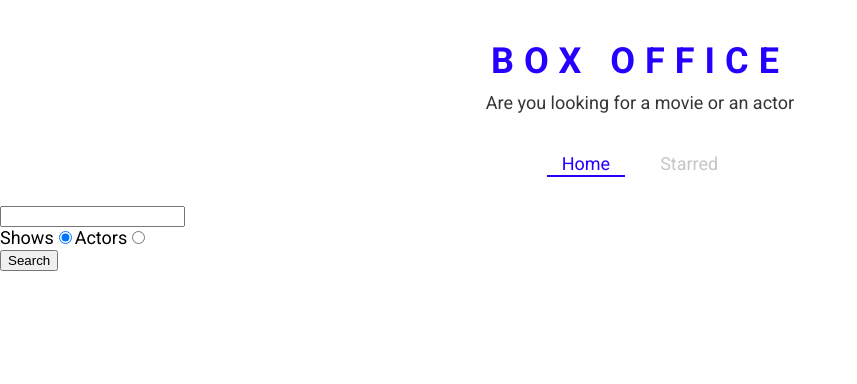
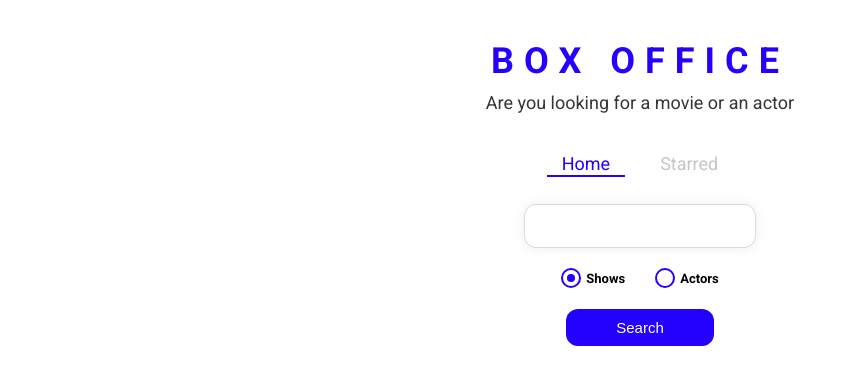
Before and after one commit to bhagwat7540/box-office, a React (Create React App) app: page / in a window 1280 px wide. Shown: the top 384 px of the page, without its empty margins (0-857 px from the left). Built offline with nearby package versions, Linux system fonts and the light colour scheme.

Commit message:
styled entire app

```diff
--- /dev/null
+++ b/src/Components/CustomRadio.js
@@ -0,0 +1,66 @@
+import React from 'react';
+import styled from 'styled-components';
+
+const RadioWrapper = styled.label`
+  display: block;
+  position: relative;
+  padding-left: 25px;
+  cursor: pointer;
+  font-size: 13px;
+  user-select: none;
+  font-weight: 700;
+  line-height: 1.65;
+
+  input {
+    position: absolute;
+    opacity: 0;
+    cursor: pointer;
+  }
+
+  span {
+    position: absolute;
+    top: 0;
+    left: 0;
+    height: 16px;
+    width: 16px;
+    background-color: #fff;
+    border: 2px solid ${({ theme }) => theme.mainColors.blue};
+    border-radius: 50%;
+  }
+
+  input:checked ~ span {
+    background-color: #fff;
+    border: 2px solid ${({ theme }) => theme.mainColors.blue};
+  }
+
+  span:after {
+    content: '';
+    position: absolute;
+    display: none;
+  }
+
+  input:checked ~ span:after {
+    display: block;
+  }
+
+  span:after {
+    top: 4px;
+    left: 4px;
+    width: 8px;
+    height: 8px;
+    border-radius: 50%;
+    background: ${({ theme }) => theme.mainColors.blue};
+  }
+`;
+
+const CustomRadio = ({ label, ...restProps }) => {
+  return (
+    <RadioWrapper htmlFor={restProps.id}>
+      {label}
+      <input {...restProps} type="radio" />
+      <span />
+    </RadioWrapper>
+  );
+};
+
+export default CustomRadio;
--- a/src/pages/Home.js
+++ b/src/pages/Home.js
@@ -1,10 +1,16 @@
 /* eslint-disable */
 import React, { useState } from 'react';
 import ActorGrid from '../Components/actor/ActorGrid';
+import CustomRadio from '../Components/CustomRadio';
 import MainPageLayout from '../Components/MainPageLayout';
 import ShowGrid from '../Components/show/ShowGrid';
 import { apiGet } from '../misc/config';
 import { useLastQuery } from '../misc/custom-hooks';
+import {
+  RadioInputsWrapper,
+  SearchButtonWrapper,
+  SearchInput,
+} from './Home.styled';
 
 const Home = () => {
   const [input, setInput] = useLastQuery();
@@ -51,40 +57,40 @@
 
   return (
     <MainPageLayout>
-      <input
+      <SearchInput
         type="text"
         onChange={onInputChange}
         onKeyDown={onKeyDown}
         value={input}
       />
 
-      <div>
-        <label htmlFor="shows-search">
-          Shows
-          <input
-            type="radio"
+      <RadioInputsWrapper>
+        <div>
+          <CustomRadio
+            label="Shows"
             id="shows-search"
             value="shows"
             checked={isSearchOption}
             onChange={onRadioChange}
           />
-        </label>
+        </div>
 
-        <label htmlFor="actors-search">
-          Actors
-          <input
-            type="radio"
+        <div>
+          <CustomRadio
+            label="Actors"
             id="actors-search"
             value="people"
             checked={!isSearchOption}
             onChange={onRadioChange}
           />
-        </label>
-      </div>
+        </div>
+      </RadioInputsWrapper>
 
-      <button type="button" onClick={onSearch}>
-        Search
-      </button>
+      <SearchButtonWrapper>
+        <button type="button" onClick={onSearch}>
+          Search
+        </button>
+      </SearchButtonWrapper>
       {renderResults()}
     </MainPageLayout>
   );
--- /dev/null
+++ b/src/pages/Home.styled.js
@@ -0,0 +1,49 @@
+import styled from 'styled-components';
+
+export const SearchInput = styled.input`
+  display: block;
+  font-family: 'Roboto', sans-serif;
+  width: 200px;
+  margin: auto;
+  outline: none;
+  padding: 13px 15px;
+  border: 1px solid #dbdbdb;
+  box-shadow: 0px 0px 10px 0px rgba(219, 219, 219, 0.5);
+  font-size: 14px;
+  border-radius: 12px;
+  color: #8d8d8d;
+
+  &::placeholder {
+    font-weight: 300;
+    color: #8d8d8d;
+  }
+`;
+
+export const RadioInputsWrapper = styled.div`
+  display: flex;
+  justify-content: center;
+  margin: 20px 0;
+
+  div {
+    margin: 0 15px;
+  }
+`;
+
+export const SearchButtonWrapper = styled.div`
+  text-align: center;
+  margin-bottom: 35px;
+
+  button {
+    color: #fff;
+    background-color: ${({ theme }) => theme.mainColors.blue};
+    margin: auto;
+    padding: 10px 50px;
+    font-size: 15px;
+    border: none;
+    outline: none;
+    border-radius: 12px;
+    &:hover {
+      cursor: pointer;
+    }
+  }
+`;
```
